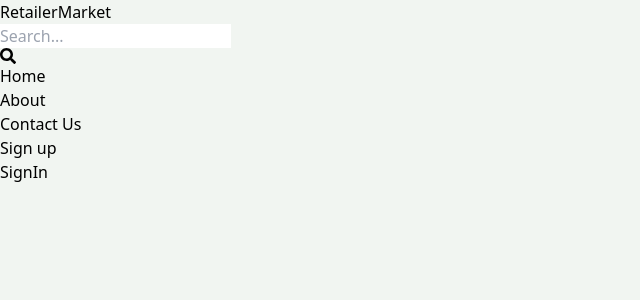
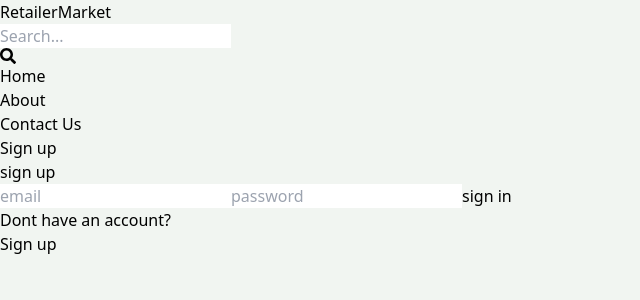
Before and after one commit to Droxinia/RetailerMarket, a React (Vite) app in the folder client/: page /sign-in in a window 1280 px wide. Shown: the top 300 px of the page, without its empty margins (0-640 px from the left). Built offline with nearby package versions, Linux system fonts and the light colour scheme.

Commit message:
sign in functionality

```diff
--- a/client/src/pages/SignIn.jsx
+++ b/client/src/pages/SignIn.jsx
@@ -1,7 +1,78 @@
-import React from 'react'
+import { useState } from 'react';
+import {Link, useNavigate} from 'react-router-dom';
+
+
 
 export default function SignIn() {
+  const [ formData, setFormData] = useState({});
+  const[error,setError] = useState(null);
+  const[loading, setLoading] = useState(false);
+  const navigate=useNavigate();
+  const handleChange =(e) => {
+    setFormData(
+      {
+        ...formData,
+        [e.target.id]: e.target.value,
+      }
+    );
+
+  };
+
+
+
+
+  const handleSubmit= async (e) => {
+    e.preventDefault();
+    try {
+    setLoading(true);
+    const res= await fetch('/api/auth/signin',{
+      method:'POST',
+      headers: {
+        'Content-Type': 'application/json',
+      },
+      body:JSON.stringify(formData),
+    });
+    const data = await res.json();
+    console.log(data);
+    if(data.success===false) {
+      setLoading(false);
+      setError(data.message);
+
+      return;
+    }
+    setLoading(false);
+    setError(null);
+    navigate('/')
+    } catch (error) {
+      setLoading(false);
+      setError(error.message);
+    }
+
+
+  };
+
+
+
+
   return (
-    <div>SignIn</div>
+    <div className='p-3 max-w-lg mx-auto'>
+      <h1 className='text-3xl text-center font-semibold my-7'>sign up</h1>
+
+      <form onSubmit={handleSubmit} className='flex flex-col gap-4'>
+        <input type='email' placeholder='email' className='border p-3 rounded-lg' id='email' onChange={handleChange}/>
+        <input type='password' placeholder='password' className='border p-3 rounded-lg' id='password' onChange={handleChange}/>
+        <button disabled={loading} className='bg-slate-700 text-white p-3 rounded-lg uppercase hover:opacity-98 disabled:opacity-80'>
+          {loading ? 'loading...': 'sign in'}
+          </button>
+
+      </form>
+      <div className='flex gap-2 mt-5'>
+          <p>Dont have an account?</p>
+          <Link to={'/sign-up'}>
+            <span className='text-blue-700'>Sign up</span>
+          </Link>
+        </div>
+      {error && <p className='text-red-500 mt-5'>{error}</p>}
+    </div>
   )
 }
```
